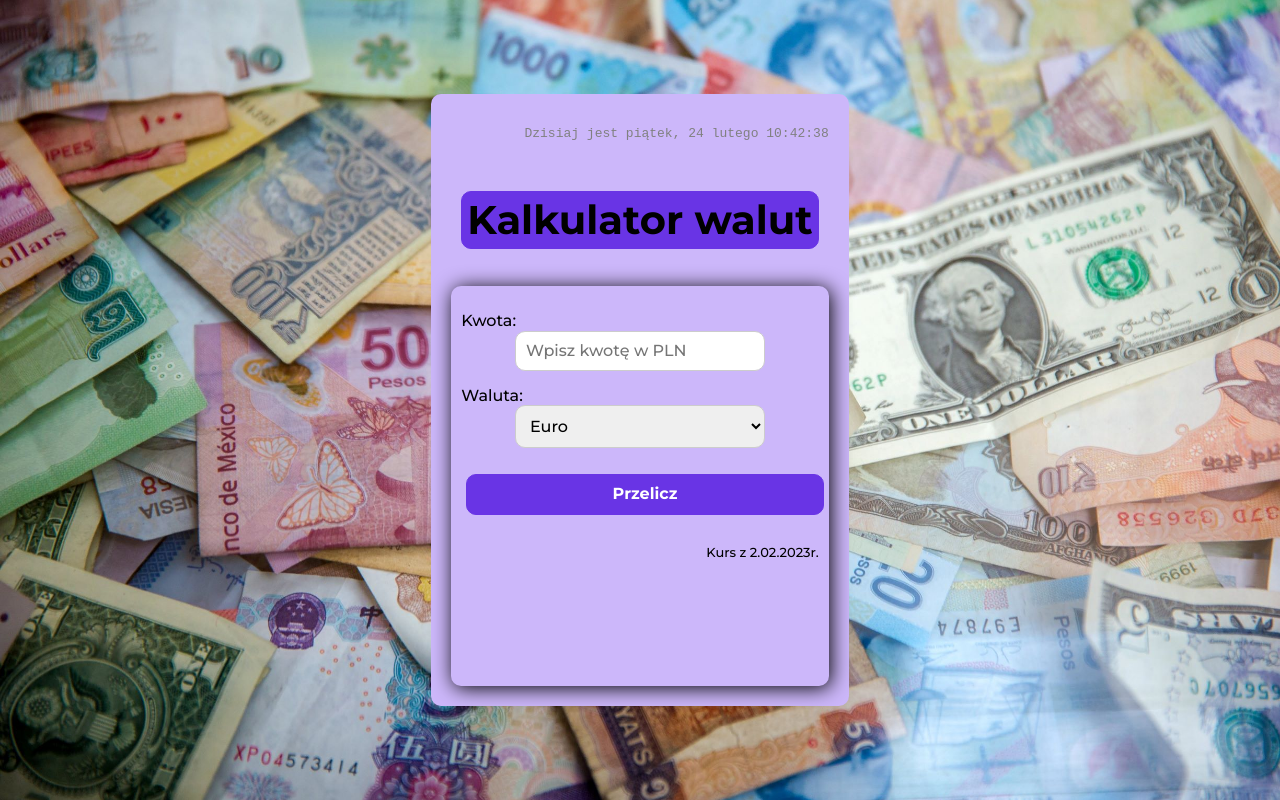
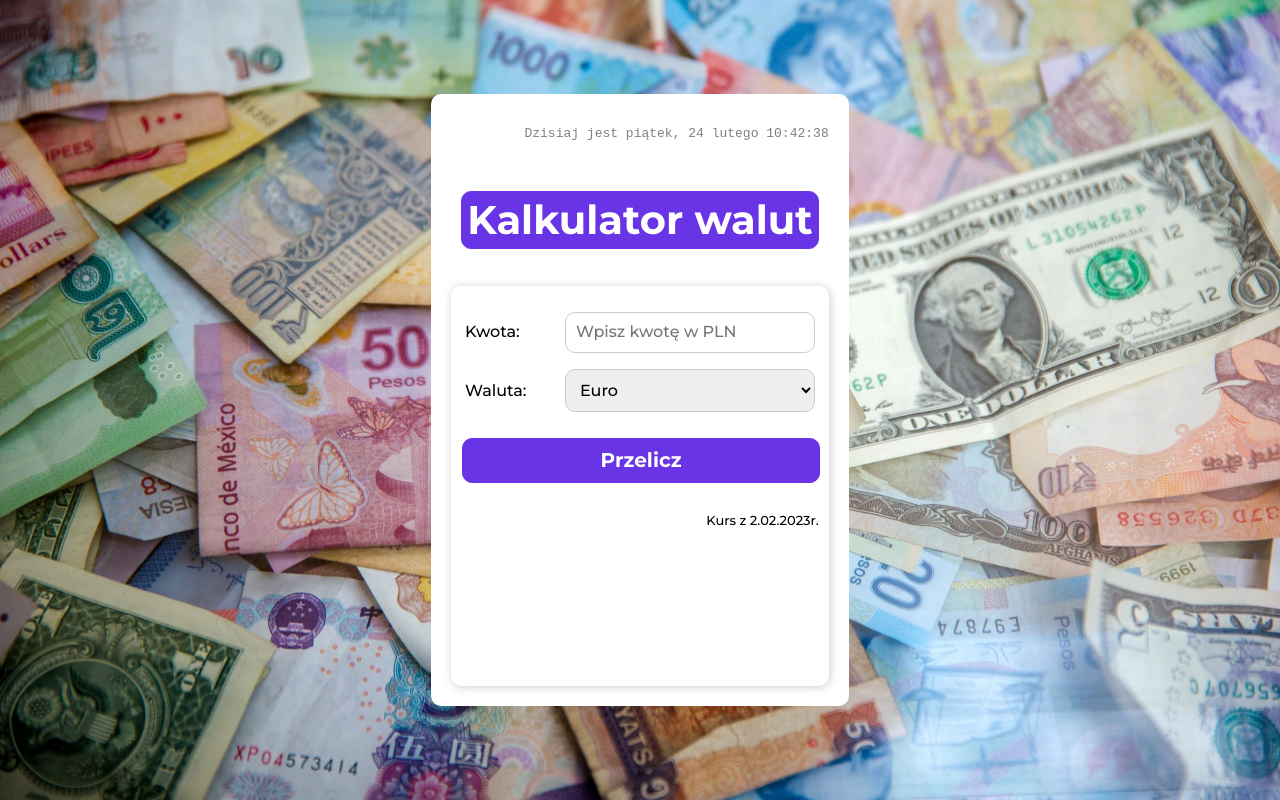
Before and after one commit to KarolinaJ33/currency-converter-react, a React (Create React App) app: page / in a window 1280 px wide. Built offline with nearby package versions, Linux system fonts and the light colour scheme.

Commit message:
changed color and layout

```diff
--- a/src/Container/styled.js
+++ b/src/Container/styled.js
@@ -2,7 +2,7 @@ import styled from "styled-components";
 
 export const Container = styled.main`
     padding: 20px;
-    background-color: ${({ theme }) => theme.color.perfume};
+    background-color: ${({ theme }) => theme.color.white};
     border-radius: 10px;
     max-width: 700px;
     text-align: center;
--- a/src/Form/styled.js
+++ b/src/Form/styled.js
@@ -4,9 +4,9 @@ export const StyledForm = styled.form`
     margin: auto;
     text-align: center;
     padding: 10px;
-    box-shadow: 2px 2px 20px black;
+    box-shadow: 1px 1px 10px ${({ theme }) => theme.color.silver};
     height: 400px;
-    background-color: ${({ theme }) => theme.color.perfume};
+    background-color: ${({ theme }) => theme.color.white};
     border-radius: 10px;
 
     @media (max-width: ${({ theme }) => theme.breakpoint.mobileMax}px) {
@@ -16,10 +16,14 @@ export const StyledForm = styled.form`
 
 export const Currency = styled.span`
     width: 100%;
-    max-width: 500px;
+    max-width: 100px;
     display: inline-block;
     text-align: left;
-    margin-right: 5px;
+    margin: auto;
+
+    @media (max-width: ${({ theme }) => theme.breakpoint.mobileMax}px) {
+         padding: 5px;
+    }
 `;
 
 export const Field = styled.input`
@@ -32,14 +36,15 @@ export const Field = styled.input`
 
 export const Button = styled.button`
     background-color: ${({ theme }) => theme.color.purpleHeart};
-    color: white;
+    color: ${({ theme }) => theme.color.white};
     border: 1px solid ${({ theme }) => theme.color.purpleHeart};
     border-radius: 10px;
     width: 100%;
     max-width: 500px;
     margin: 10px;
     padding: 10px;
-    margin-inline: 5px;
+    margin-inline: 1px;
+    font-size: 20px;
     font-weight: bold;
     transition: 0.1s;
     cursor: pointer;
--- a/src/Header/index.js
+++ b/src/Header/index.js
@@ -1,7 +1,7 @@
 import { Name, Title } from "./styled";
 
 const Header = () => (
-    <Name className="header">
+    <Name>
         <Title>
             Kalkulator walut
         </Title>
--- a/src/theme.js
+++ b/src/theme.js
@@ -1,8 +1,7 @@
 export const theme = {
     color: {
-       luckyPoint: "#191971" ,
        purpleHeart: "#6934e5",
-       perfume: "#CCB7FA",
+       white: "#ffffff",
        fuchsiaBlue: "#7953D0",
        trueV: "#8564D3",
        grey: "#808080",
```
